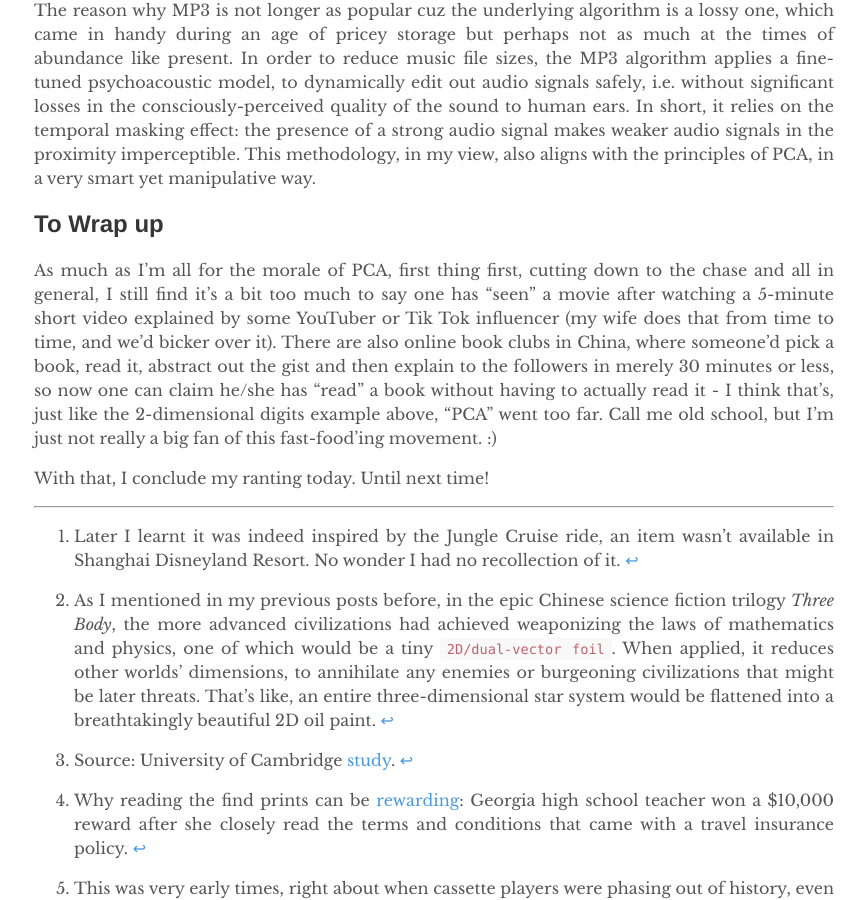
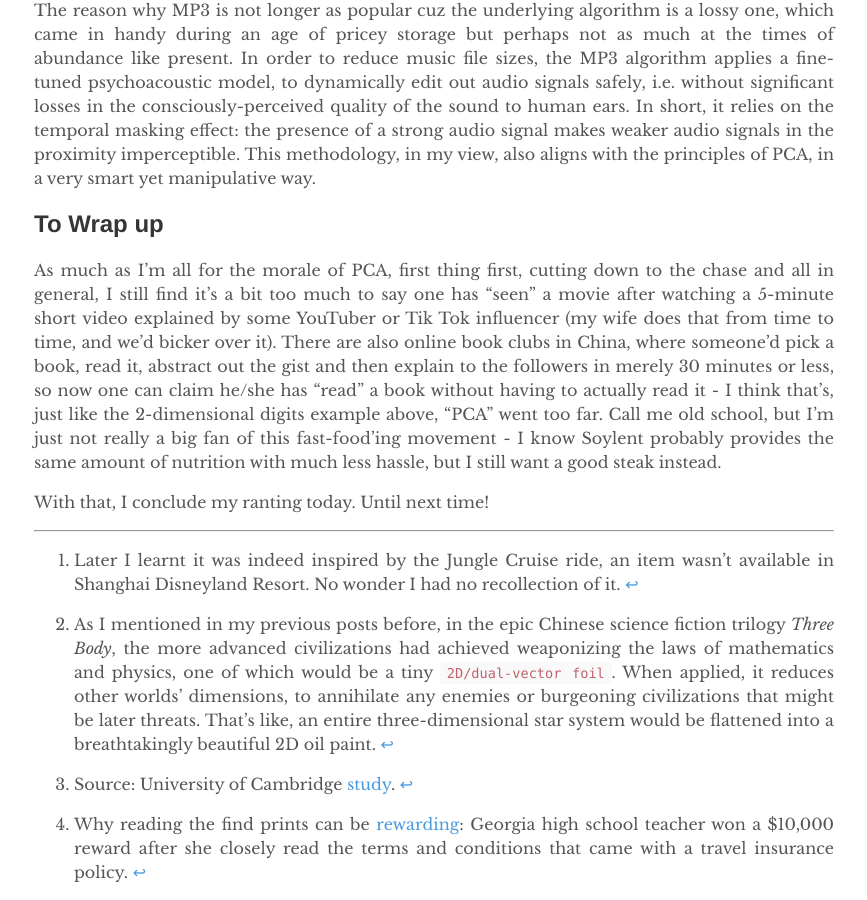
Before and after one commit to yuexiaofeng/yuexiaofeng.github.io, a Jekyll site: the page built from _posts/2022-05-07-ai-notes-pca.md, in a window 1280 px wide and 900 px high, scrolled down 7758 px. Shown: the whole window, without its empty margins (206-1073 px from the left). Built offline with Jekyll 4.4.1, drawn with Linux system fonts in a browser that asks for light colours.

Commit message:
updated pca post

```diff
--- a/_posts/2022-05-07-ai-notes-pca.md
+++ b/_posts/2022-05-07-ai-notes-pca.md
@@ -163,7 +163,7 @@ The reason why MP3 is not longer as popular cuz the underlying algorithm is a lo
 
 ## To Wrap up
 
-As much as I'm all for the morale of PCA, first thing first, cutting down to the chase and all in general, I still find it's a bit too much to say one has "seen" a movie after watching a 5-minute short video explained by some YouTuber or Tik Tok influencer (my wife does that from time to time, and we'd bicker over it). There are also online book clubs in China, where someone'd pick a book, read it, abstract out the gist and then explain to the followers in merely 30 minutes or less, so now one can claim he/she has "read" a book without having to actually read it - I think that's, just like the 2-dimensional digits example above, "PCA" went too far. Call me old school, but I'm just not really a big fan of this fast-food'ing movement. :)
+As much as I'm all for the morale of PCA, first thing first, cutting down to the chase and all in general, I still find it's a bit too much to say one has "seen" a movie after watching a 5-minute short video explained by some YouTuber or Tik Tok influencer (my wife does that from time to time, and we'd bicker over it). There are also online book clubs in China, where someone'd pick a book, read it, abstract out the gist and then explain to the followers in merely 30 minutes or less, so now one can claim he/she has "read" a book without having to actually read it - I think that's, just like the 2-dimensional digits example above, "PCA" went too far. Call me old school, but I'm just not really a big fan of this fast-food'ing movement - I know Soylent probably provides the same amount of nutrition with much less hassle, but I still want a good steak instead.
 
 With that, I conclude my ranting today. Until next time!
 
```
